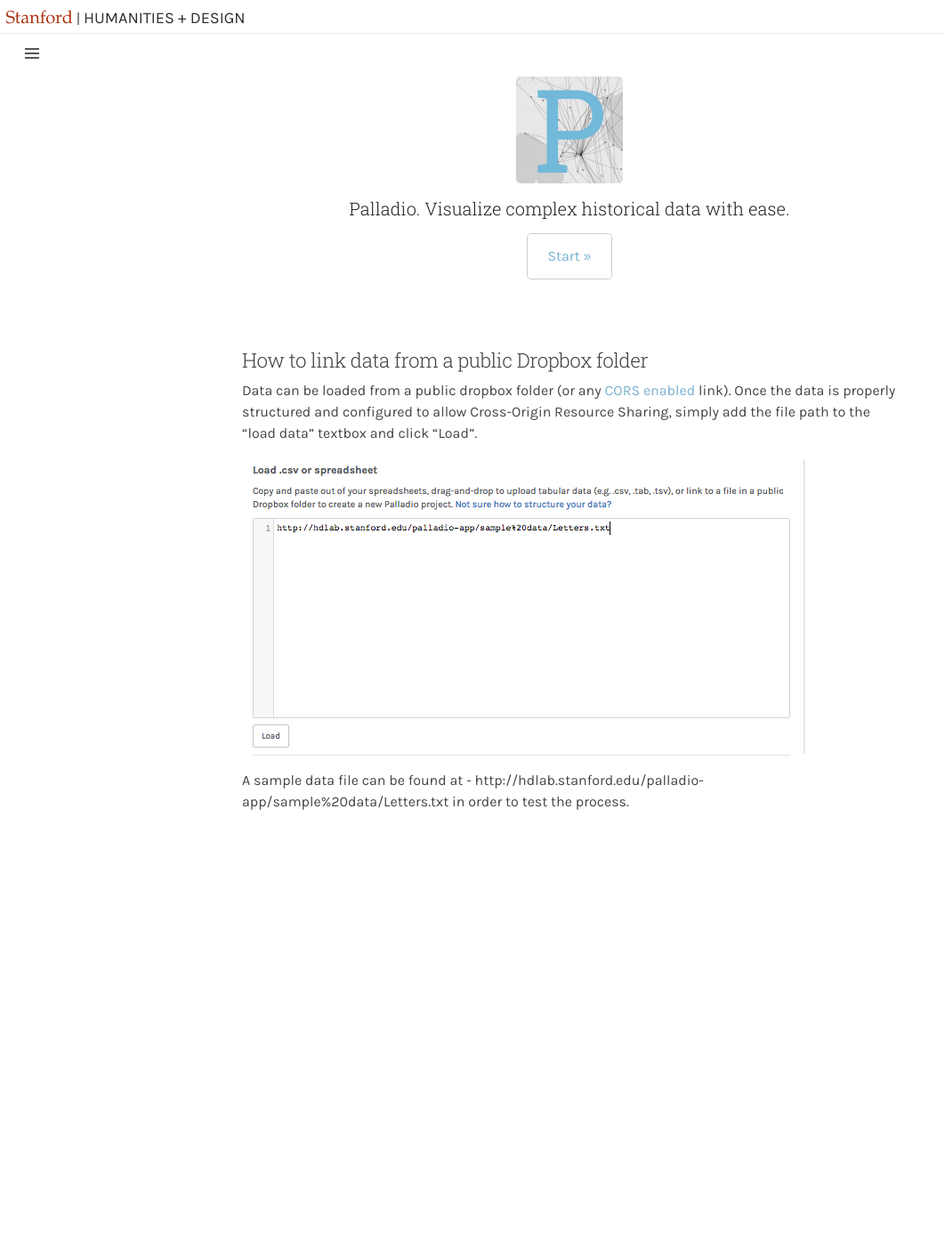
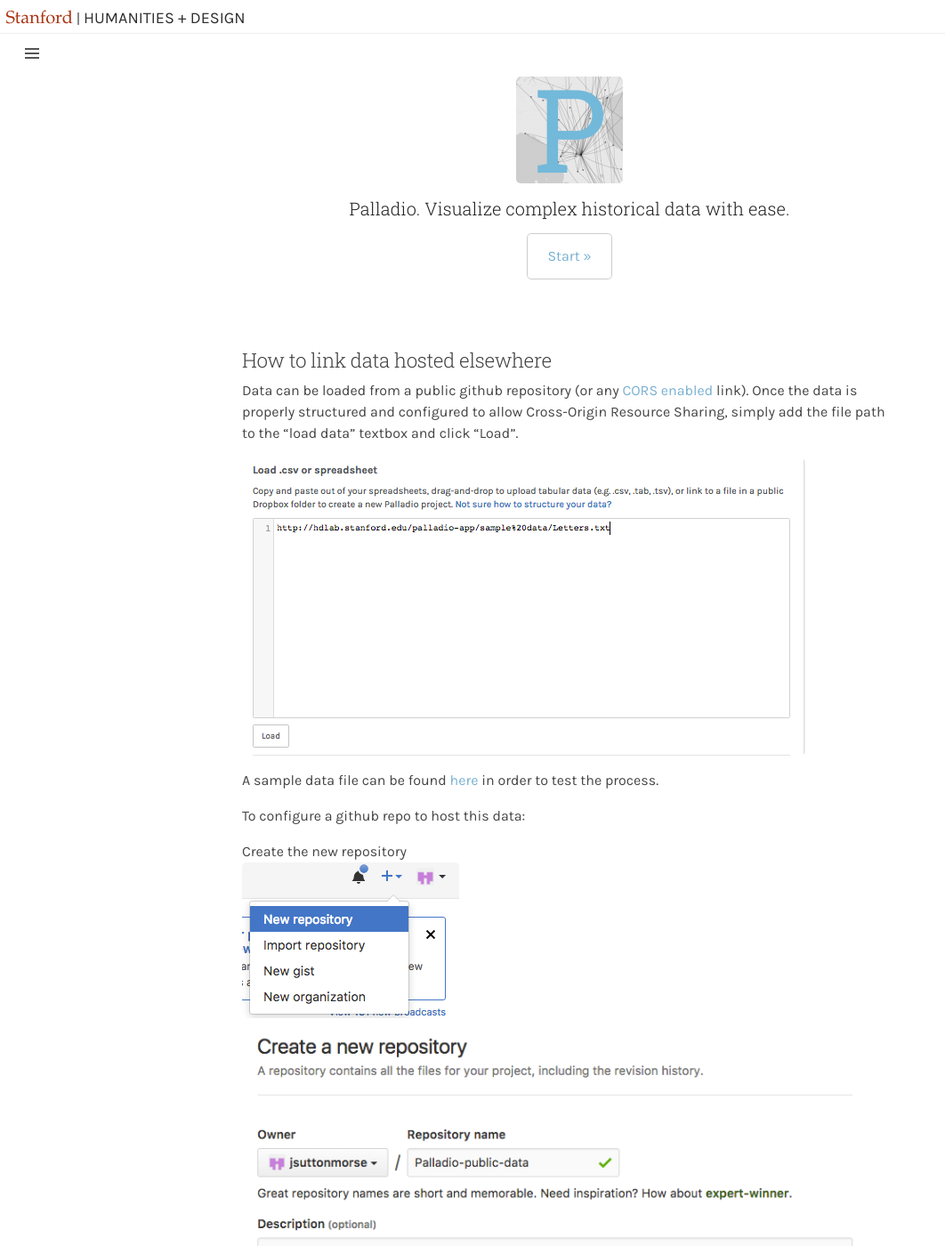
Before and after one commit to humanitiesplusdesign/palladio, a Jekyll site: the page built from _tutorials/publicdata.md, in a window 1280 px wide and 1400 px high. Shown: the whole window at 89% size, without its empty margins (0-1062 px from the left). Built offline with Jekyll 4.4.1, drawn with Linux system fonts in a browser that asks for light colours; some of the changed text lies outside the part shown.

Commit message:
Updated public data to guide to githup repo
Updated the documentation for loading data hosted elsewhere to guide
people to a public GitHub repo (including instructions & screenshots)
since public dropbox folder no longer supports CORS.

```diff
--- a/_tutorials/publicdata.md
+++ b/_tutorials/publicdata.md
@@ -1,11 +1,31 @@
 ---
 layout: post
-title: How to link data from a public Dropbox folder
+title: How to link data hosted elsewhere
 collection: tutorials
 ---
 
-Data can be loaded from a public dropbox folder (or any [CORS enabled](http://enable-cors.org/) link).  Once the data is properly structured and configured to allow Cross-Origin Resource Sharing, simply add the file path to the "load data" textbox and click "Load".
+Data can be loaded from a public github repository (or any [CORS enabled](http://enable-cors.org/) link).  Once the data is properly structured and configured to allow Cross-Origin Resource Sharing, simply add the file path to the "load data" textbox and click "Load".
 
 ![Public Data.png]({{ site.urlimg }}resources/publicdata.png)
 
-A sample data file can be found at - http://hdlab.stanford.edu/palladio-app/sample%20data/Letters.txt in order to test the process.
+A sample data file can be found [here](http://hdlab.stanford.edu/palladio-app/sample%20data/Letters.txt) in order to test the process.
+
+To configure a github repo to host this data:
+
+Create the new repository
+![NewRepo.png]({{ site.urlimg }}resources/LoadData-NewRepo.png)
+![NewRepo2.png]({{ site.urlimg }}resources/LoadData-NewRepo2.png)
+
+Add the file you want to share
+![Upload.png]({{ site.urlimg }}resources/LoadData-Upload.png)
+![Upload2.png]({{ site.urlimg }}resources/LoadData-Upload2.png)
+
+Go to settings and set the GitHub page to "Track Master"
+![Settings.png]({{ site.urlimg }}resources/LoadData-PublicPageSettings.png)
+![TrackMaster.png]({{ site.urlimg }}resources/LoadData-PublicPageMaster.png)
+
+After the repository is published, you can directly access the uploaded data file.  (Note that the file path is case-sensitive)
+![PalladioLoad.png]({{ site.urlimg }}resources/LoadData-Palladio.png)
+
+
+Note that changes to dropbox folder sharing mean that it is not possible to load data from a public dropbox folder.
```
Also changed, not shown: assets/resources/LoadData-NewRepo.png (added), assets/resources/LoadData-NewRepo2.png (added), assets/resources/LoadData-Palladio.png (added), assets/resources/LoadData-PublicPageMaster.png (added), assets/resources/LoadData-PublicPageSettings.png (added), assets/resources/LoadData-Upload.png (added), assets/resources/LoadData-Upload2.png (added).
